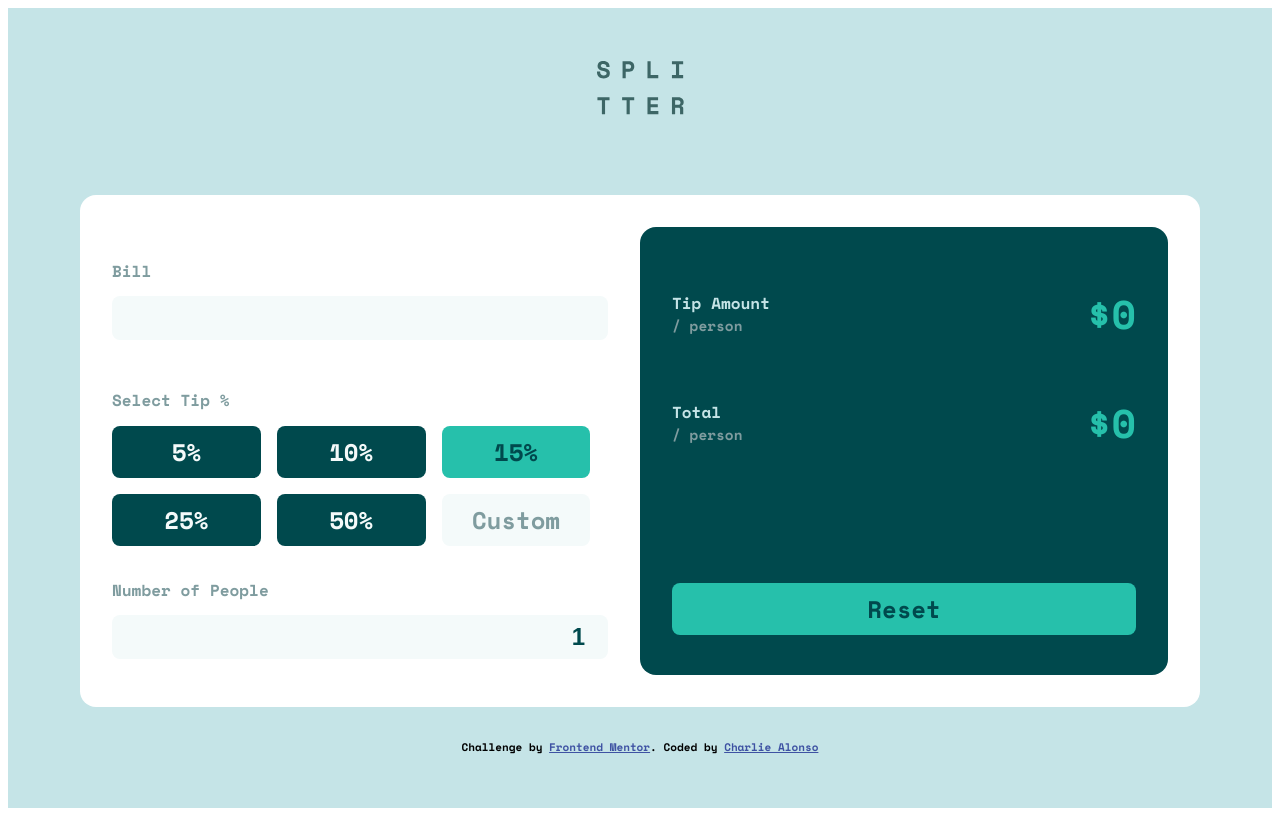
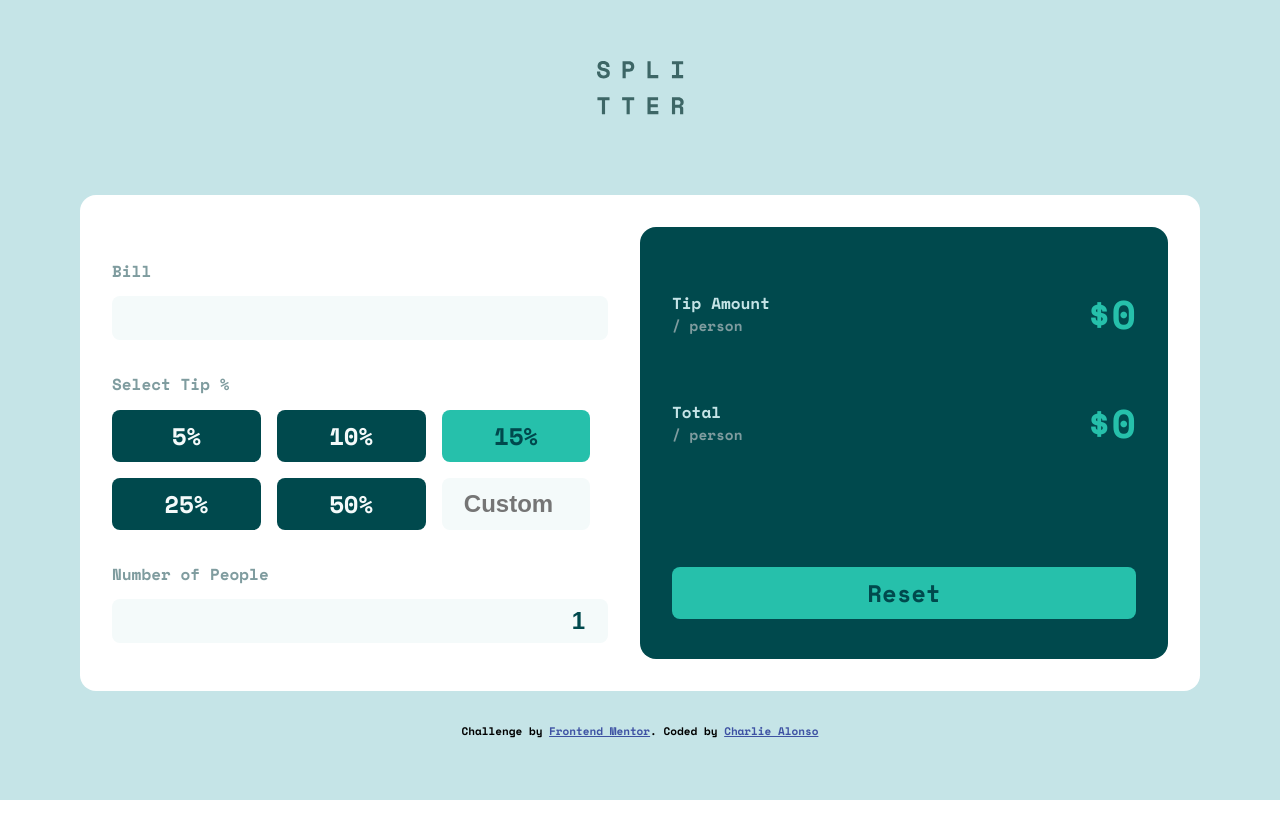
Before and after one commit to Charlie025x/Tip-calculator-app, a React (Create React App) app: page / in a window 1280 px wide. Built offline with nearby package versions, Linux system fonts and the light colour scheme.

Commit message:
Custom tip input is now functional

```diff
--- a/src/App.js
+++ b/src/App.js
@@ -35,6 +35,12 @@ class App extends Component {
       },
       () => console.log(this.state)
     );
+  };
+
+  handleCustomTip = (event) => {
+    this.setState(() => {
+      return { activeTip: event.target.value };
+    });
   };
 
   render() {
@@ -90,7 +96,11 @@ class App extends Component {
               ))}
               {/* button rendering ends */}
 
-              <button className="btn-tip-custom">Custom</button>
+              <input
+                type="number"
+                placeholder="Custom"
+                onChange={this.handleCustomTip}
+              />
             </div>
             <h2>Number of People</h2>
             <input
--- a/src/index.css
+++ b/src/index.css
@@ -7,6 +7,10 @@
   --clr-light-grayish-cyan: hsl(185, 41%, 84%);
   --clr-very-light-grayish-cyan: hsl(189, 41%, 97%);
   --clr-white: hsl(0, 0%, 100%);
+}
+
+body {
+  margin: 0;
 }
 
 #root {
@@ -33,13 +37,11 @@
   padding: 1rem;
   border-radius: 1rem;
 }
-
 .calculator-wrapper h2 {
   margin-top: 2rem;
   font-size: 1rem;
   color: var(--clr-grayish-cyan);
 }
-
 .calculator-wrapper button {
   border: none;
   border-radius: 0.5rem;
@@ -49,7 +51,6 @@
   font-weight: inherit;
   font-family: inherit;
 }
-
 .calculator-wrapper input[type=text],
 .calculator-wrapper input[type=number] {
   box-sizing: border-box;
@@ -66,39 +67,37 @@
   margin-bottom: 1rem;
   outline-color: var(--clr-strong-cyan) !important;
 }
-
+.calculator-wrapper input[type=text]:nth-of-type(1),
+.calculator-wrapper input[type=number]:nth-of-type(1) {
+  margin: 0;
+  text-align: center;
+}
 .calculator-wrapper .btn-tip-container {
   display: flex;
   gap: 1rem;
   flex-wrap: wrap;
   margin-bottom: 1rem;
 }
-
 .calculator-wrapper .btn-tip-container > * {
   flex-basis: calc(50% - 1rem);
 }
-
 .calculator-wrapper .btn-tip:hover,
 .calculator-wrapper .btn-reset:hover {
   cursor: pointer;
   background-color: var(--clr-light-grayish-cyan);
 }
-
 .calculator-wrapper .btn-tip:active,
 .calculator-wrapper .btn-reset:active {
   transform: translateY(3px);
 }
-
 .calculator-wrapper .btn-tip {
   background-color: var(--clr-very-dark-cyan);
   color: var(--clr-very-light-grayish-cyan);
 }
-
 .calculator-wrapper .btn-tip-custom {
   background-color: var(--clr-very-light-grayish-cyan);
   color: var(--clr-grayish-cyan);
 }
-
 .calculator-wrapper .btn-reset {
   background-color: var(--clr-strong-cyan);
   color: var(--clr-very-dark-cyan);
@@ -106,12 +105,10 @@
   margin-top: 1rem;
   margin-bottom: 0.5rem;
 }
-
 .calculator-wrapper .btn-active {
   background-color: var(--clr-strong-cyan);
   color: var(--clr-very-dark-cyan);
 }
-
 .calculator-wrapper .answer-wrapper {
   box-sizing: border-box;
   background-color: var(--clr-very-dark-cyan);
@@ -119,23 +116,19 @@
   padding: 1rem;
   color: var(--clr-light-grayish-cyan);
 }
-
 .calculator-wrapper .answer-wrapper .tip-category {
   display: flex;
   justify-content: space-between;
   align-items: center;
 }
-
 .calculator-wrapper .answer-wrapper .tip-category p {
   display: flex;
   flex-direction: column;
 }
-
 .calculator-wrapper .answer-wrapper .tip-category p span {
   color: var(--clr-grayish-cyan);
   font-size: 0.9rem;
 }
-
 .calculator-wrapper .answer-wrapper .tip-category .tip-result {
   color: var(--clr-strong-cyan);
   font-size: 2rem;
@@ -147,7 +140,6 @@
   font-size: 11px;
   text-align: center;
 }
-
 .attribution a {
   color: #3e52a3;
 }
@@ -164,28 +156,22 @@
     padding: 2rem;
     width: min(70rem, 90%);
   }
-
   .calculator-wrapper > * {
     flex: 1;
   }
-
   .calculator-wrapper .btn-tip-container > * {
     flex-basis: 30%;
   }
-
   .calculator-wrapper .answer-wrapper {
     position: relative;
   }
-
   .calculator-wrapper .answer-wrapper .tip-category {
     padding-inline: 1rem;
     margin-top: 2rem;
   }
-
   .calculator-wrapper .answer-wrapper .tip-category .tip-result {
     font-size: 2.5rem;
   }
-
   .calculator-wrapper .answer-wrapper .btn-reset {
     position: absolute;
     bottom: 2rem;
--- a/src/index.scss
+++ b/src/index.scss
@@ -1,12 +1,17 @@
 @import url("https://fonts.googleapis.com/css2?family=Space+Mono:wght@700&display=swap");
+
 :root {
   --clr-strong-cyan: hsl(172, 67%, 45%);
+
   --clr-very-dark-cyan: hsl(183, 100%, 15%);
   --clr-dark-grayish-cyan: hsl(186, 14%, 43%);
   --clr-grayish-cyan: hsl(184, 14%, 56%);
   --clr-light-grayish-cyan: hsl(185, 41%, 84%);
   --clr-very-light-grayish-cyan: hsl(189, 41%, 97%);
   --clr-white: hsl(0, 0%, 100%);
+}
+body {
+  margin: 0;
 }
 
 #root {
@@ -32,13 +37,12 @@
   background-color: var(--clr-white);
   padding: 1rem;
   border-radius: 1rem;
-}
-.calculator-wrapper h2 {
+  h2 {
     margin-top: 2rem;
     font-size: 1rem;
     color: var(--clr-grayish-cyan);
   }
-.calculator-wrapper button {
+  button {
     border: none;
     border-radius: 0.5rem;
     background-color: red;
@@ -47,9 +51,10 @@
     font-weight: inherit;
     font-family: inherit;
   }
-.calculator-wrapper input[type="text"],
-.calculator-wrapper input[type="number"] {
+  input[type="text"],
+  input[type="number"] {
     box-sizing: border-box;
+    // outline: none;
     border: none;
     border-radius: 0.5rem;
     background-color: var(--clr-very-light-grayish-cyan);
@@ -62,77 +67,83 @@
     text-align: end;
     margin-bottom: 1rem;
     outline-color: var(--clr-strong-cyan) !important;
+    // selector below edits Custom Tip input
+    &:nth-of-type(1) {
+      margin: 0;
+      text-align: center;
     }
-.calculator-wrapper .btn-tip-container {
+  }
+  .btn-tip-container {
     display: flex;
     gap: 1rem;
     flex-wrap: wrap;
     margin-bottom: 1rem;
+    & > * {
+      flex-basis: calc(50% - 1rem); // -1 rem because of container's gap
     }
-.calculator-wrapper .btn-tip-container > * {
-  flex-basis: calc(50% - 1rem);
   }
-.calculator-wrapper .btn-tip:hover,
-.calculator-wrapper .btn-reset:hover {
+  .btn-tip:hover,
+  .btn-reset:hover {
     cursor: pointer;
     background-color: var(--clr-light-grayish-cyan);
   }
-.calculator-wrapper .btn-tip:active,
-.calculator-wrapper .btn-reset:active {
+  .btn-tip:active,
+  .btn-reset:active {
     transform: translateY(3px);
   }
-.calculator-wrapper .btn-tip {
+  .btn-tip {
     background-color: var(--clr-very-dark-cyan);
     color: var(--clr-very-light-grayish-cyan);
   }
-.calculator-wrapper .btn-tip-custom {
+  .btn-tip-custom {
     background-color: var(--clr-very-light-grayish-cyan);
     color: var(--clr-grayish-cyan);
   }
-.calculator-wrapper .btn-reset {
+  .btn-reset {
     background-color: var(--clr-strong-cyan);
     color: var(--clr-very-dark-cyan);
     width: 100%;
     margin-top: 1rem;
     margin-bottom: 0.5rem;
   }
-.calculator-wrapper .btn-active {
+  .btn-active {
     background-color: var(--clr-strong-cyan);
     color: var(--clr-very-dark-cyan);
   }
-.calculator-wrapper .answer-wrapper {
+  .answer-wrapper {
     box-sizing: border-box;
     background-color: var(--clr-very-dark-cyan);
     border-radius: 1rem;
     padding: 1rem;
     color: var(--clr-light-grayish-cyan);
-}
-.calculator-wrapper .answer-wrapper .tip-category {
+    .tip-category {
       display: flex;
       justify-content: space-between;
       align-items: center;
-}
-.calculator-wrapper .answer-wrapper .tip-category p {
+      p {
         display: flex;
         flex-direction: column;
-}
-.calculator-wrapper .answer-wrapper .tip-category p span {
+        span {
           color: var(--clr-grayish-cyan);
           font-size: 0.9rem;
         }
-.calculator-wrapper .answer-wrapper .tip-category .tip-result {
+      }
+      .tip-result {
         color: var(--clr-strong-cyan);
         font-size: 2rem;
         margin: 0;
+      }
+    }
+  }
 }
 
 .attribution {
   margin-top: 2rem;
   font-size: 11px;
   text-align: center;
+  a {
+    color: hsl(228, 45%, 44%);
   }
-.attribution a {
-  color: #3e52a3;
 }
 
 @media only screen and (min-width: 992px) {
@@ -140,34 +151,32 @@
     margin: 0;
     margin-bottom: 5rem;
   }
-
   .calculator-wrapper {
     flex-direction: row;
     gap: 2rem;
     padding: 2rem;
     width: min(70rem, 90%);
-  }
-  .calculator-wrapper > * {
+    & > * {
       flex: 1;
     }
-  .calculator-wrapper .btn-tip-container > * {
-    flex-basis: 30%;
+    .btn-tip-container > * {
+      flex-basis: 30%; // 3 button alignment
     }
-  .calculator-wrapper .answer-wrapper {
+    .answer-wrapper {
       position: relative;
-  }
-  .calculator-wrapper .answer-wrapper .tip-category {
+      .tip-category {
         padding-inline: 1rem;
         margin-top: 2rem;
-  }
-  .calculator-wrapper .answer-wrapper .tip-category .tip-result {
+        .tip-result {
           font-size: 2.5rem;
         }
-  .calculator-wrapper .answer-wrapper .btn-reset {
+      }
+      .btn-reset {
         position: absolute;
         bottom: 2rem;
         left: 2rem;
         width: calc(100% - 4rem);
       }
     }
-/*# sourceMappingURL=style.css.map */
+  }
+}
```
Also changed, not shown: src/index.min.css, 2 other files (tests, documents, lock files or other folders). Lines whose indentation alone changed are shown as unchanged.
